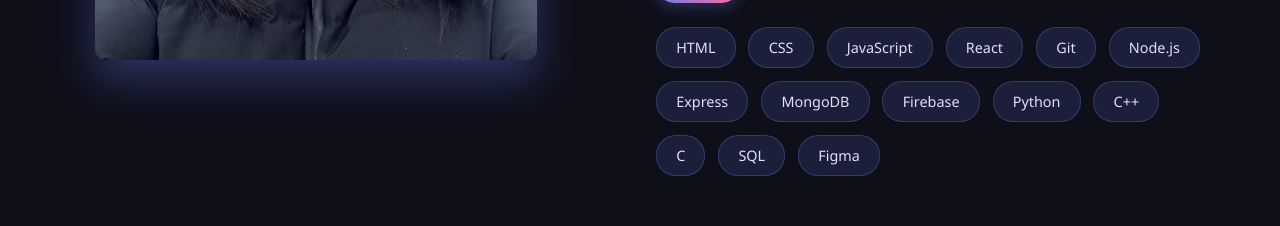
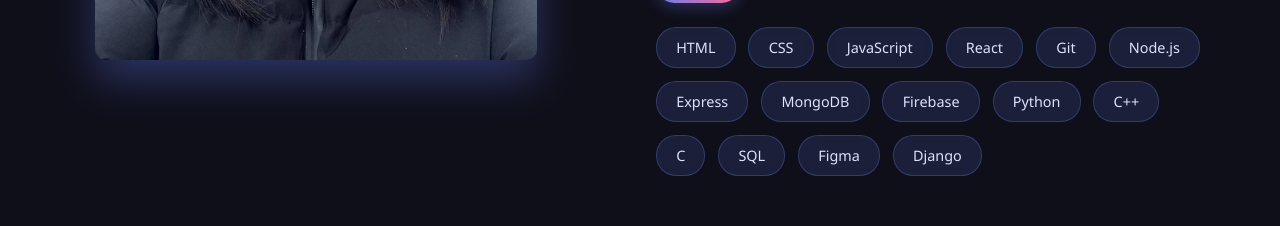
Before and after one commit to nhingnguyen/portfolio, a React (Vite) app in the folder frontend/: page / in a window 1280 px wide. Shown: the part 1540-1766 px from the top of the page. Built offline with nearby package versions, Linux system fonts and the light colour scheme.

Commit message:
Add skill

```diff
--- a/frontend/src/components/About.jsx
+++ b/frontend/src/components/About.jsx
@@ -8,7 +8,7 @@
   const skills = [
     'HTML', 'CSS', 'JavaScript', 'React', 'Git',
     'Node.js', 'Express', 'MongoDB', 'Firebase', 'Python',
-    'C++', 'C', 'SQL', 'Figma'
+    'C++', 'C', 'SQL', 'Figma', 'Django'
   ];
 
   const education = [
```
